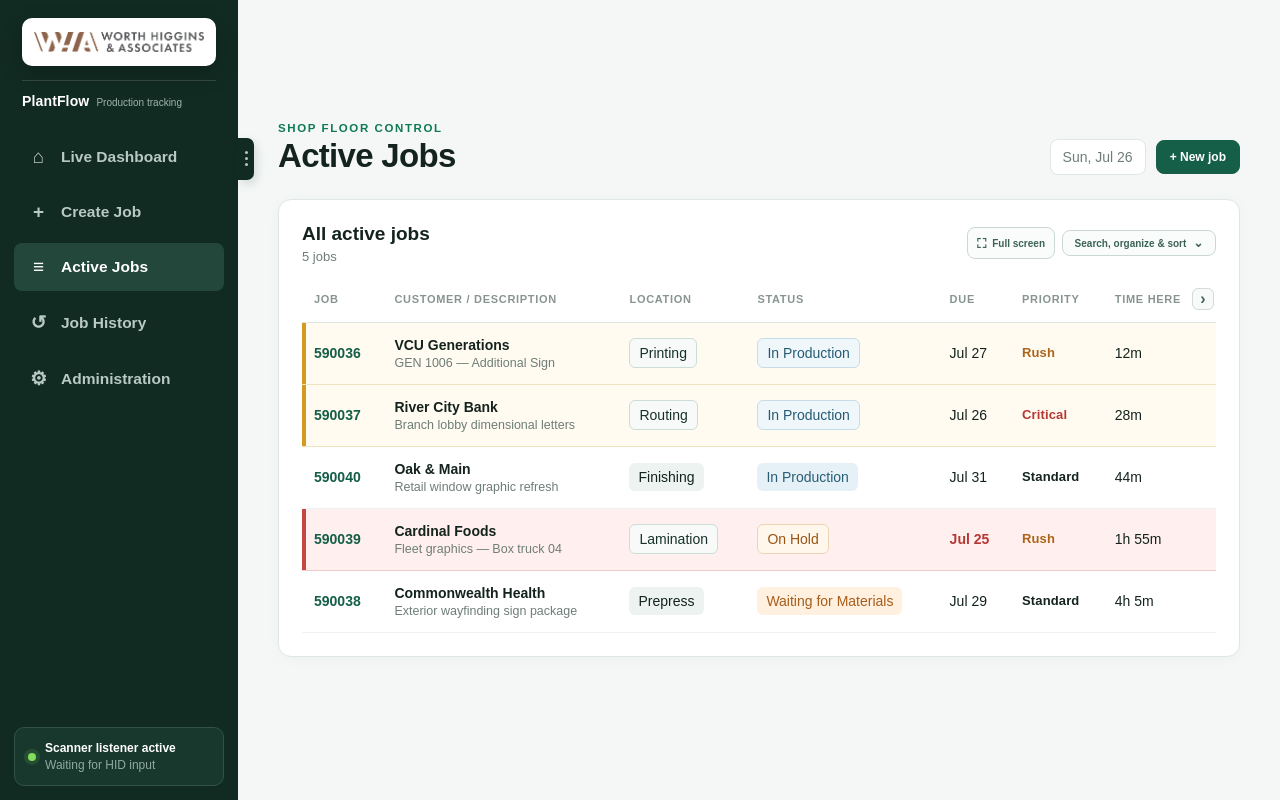
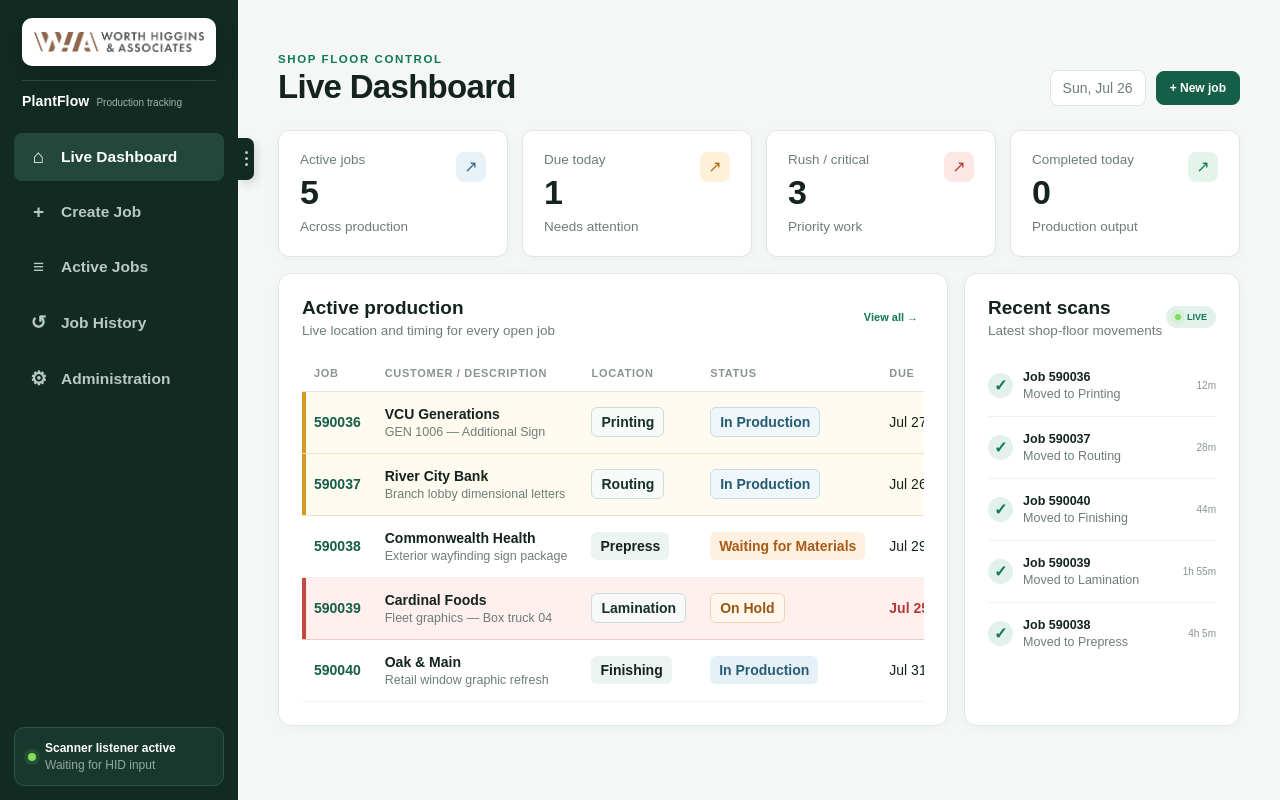
Before and after one commit to rwtodd22/PlantFlow, a React (Vite) app: page / in a window 1280 px wide. Built offline with nearby package versions, Linux system fonts and the light colour scheme.

Commit message:
Open on live dashboard by default

```diff
--- a/src/App.tsx
+++ b/src/App.tsx
@@ -208,7 +208,7 @@ function OverlayPortal({children,target}:{children:ReactNode;target:HTMLElement|
 }
 
 export default function Home() {
-  const [page, setPage] = useState<Page>("jobs");
+  const [page, setPage] = useState<Page>("dashboard");
   const [state, setState] = useState(seedState);
   const [notice, setNotice] = useState<Notice>(null);
   const [jobNumberInput, setJobNumberInput] = useState("");
```
